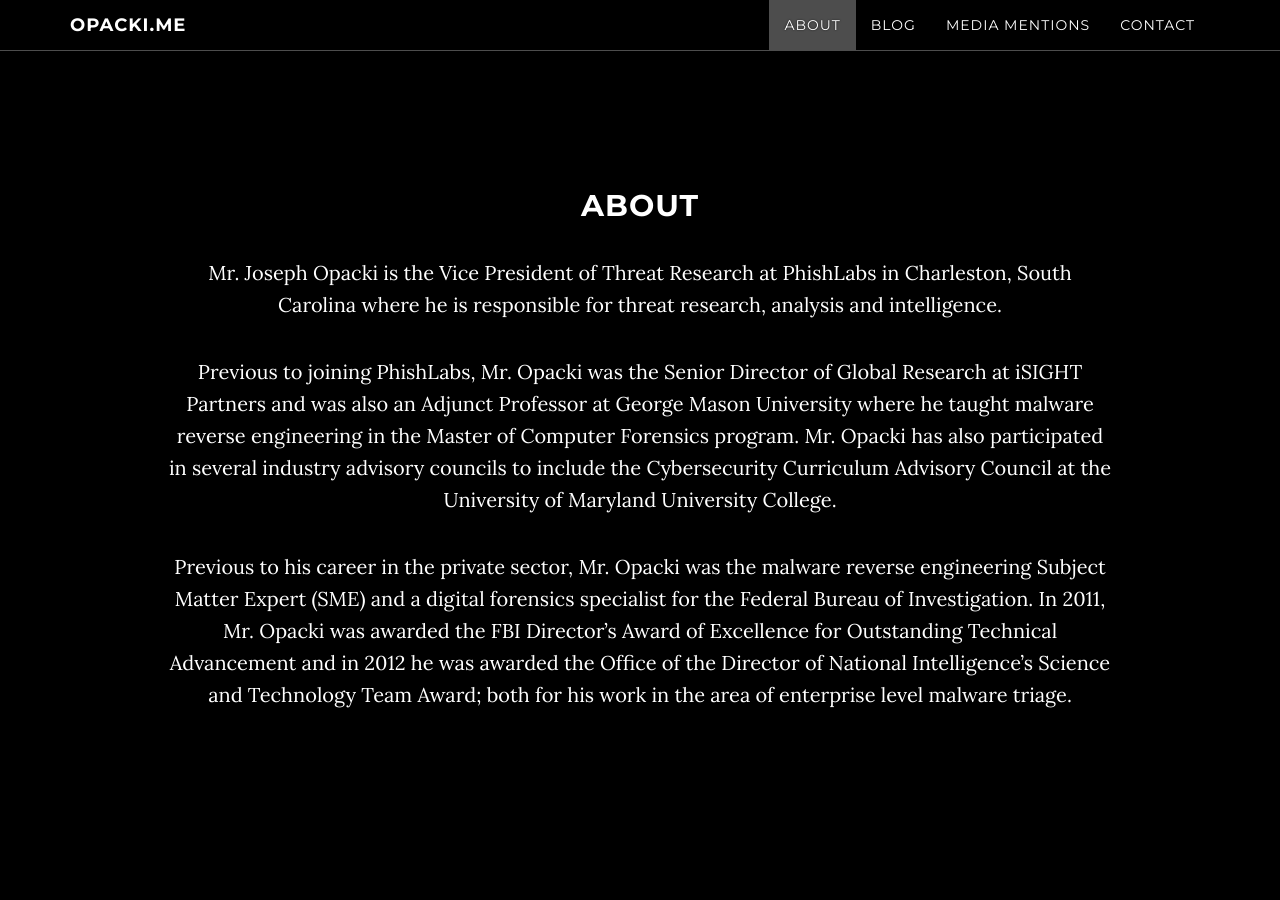
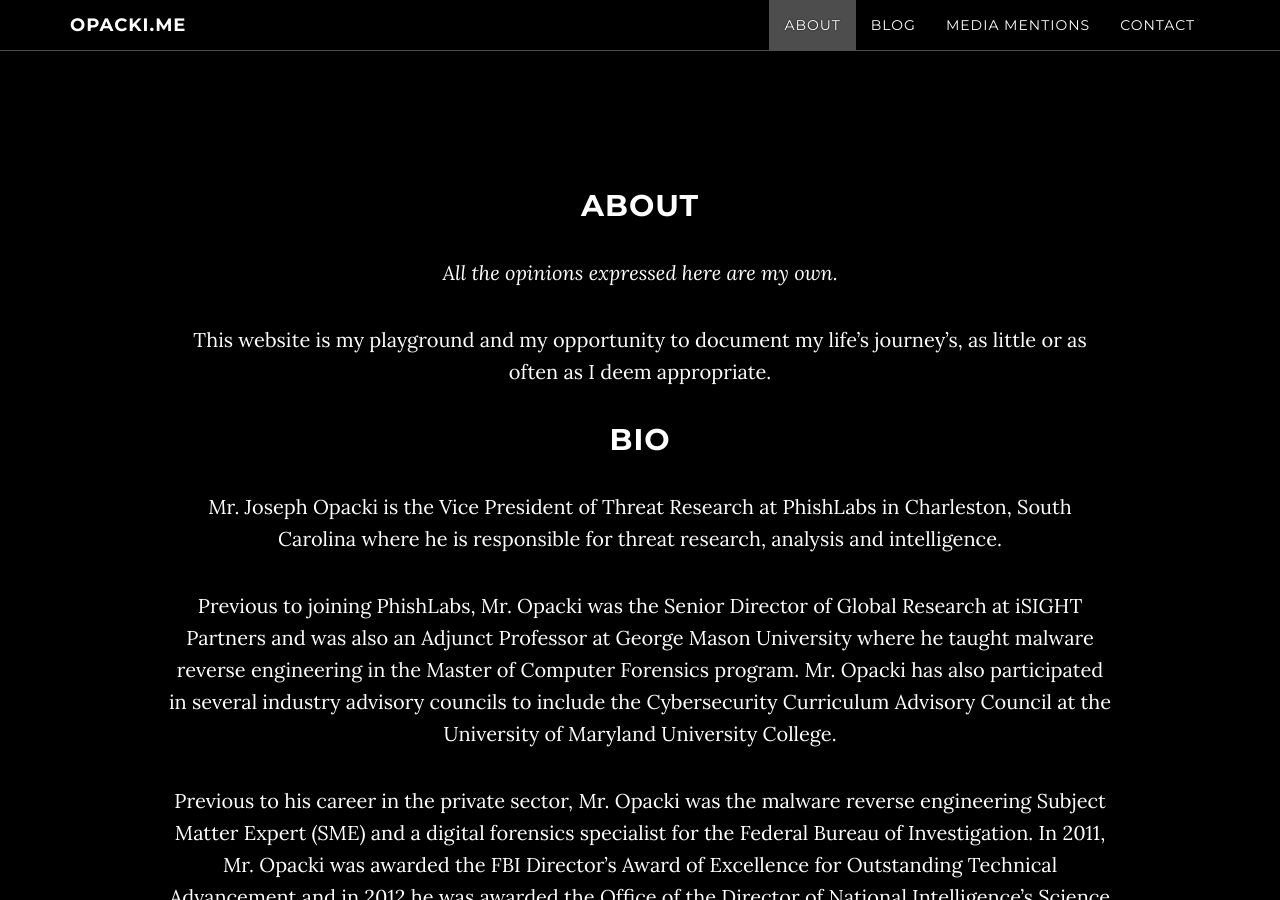
Before and after one commit to getChester/getchester.github.io, a Jekyll site: the page built from index.html, in a window 1280 px wide and 900 px high, scrolled down 961 px. Built offline with Jekyll 4.4.1, drawn with Linux system fonts in a browser that asks for light colours; nearby versions of some CDN libraries; comment, search, counter and statistics services are not loaded; some of the changed text lies outside the part shown.

```diff
--- a/404.html
+++ b/404.html
@@ -2,6 +2,6 @@
 layout: error
 title: 404
 ---
-## Why are you still procrastinating?
+## Woops!
 
-##### Check <a href="http://waitbutwhy.com/2013/11/how-to-beat-procrastination.html" target="_blank">this</a> out if you want to stop looking for pages that don't exist
+#### Please ignore the men behind the curtain.  <a href="http://opacki.me">Why not try here instead?</a>
--- a/_config.yml
+++ b/_config.yml
@@ -110,6 +110,10 @@ syntax-highlight: True
 ############
 
 events:
+  - image: "/img/timeline/cso.jpg"
+    date: "March 23, 2017"
+    description: "IRS makes tax refund scams harder but W-2 phishing attacks continue unabated"
+    link: "http://www.csoonline.com/article/3183537/security/irs-makes-tax-refund-scams-harder-but-w-2-phishing-attacks-continue-unabated.html"
   - image: "/img/timeline/cdm.png"
     date: "February 22, 2017"
     description: "Phishing: A Changing Business Model for a Rampant Problem"
--- a/about.html
+++ b/about.html
@@ -5,6 +5,12 @@ title: About
 ---
 ## About
 
+_All the opinions expressed here are my own._
+
+This website is my playground and my opportunity to document my life's journey's, as little or as often as I deem appropriate.
+
+## Bio
+
 Mr. Joseph Opacki is the Vice President of Threat Research at PhishLabs in Charleston, South Carolina where he is responsible for threat research, analysis and intelligence.
 
 Previous to joining PhishLabs, Mr. Opacki was the Senior Director of Global Research at iSIGHT Partners and was also an Adjunct Professor at George Mason University where he taught malware reverse engineering in the Master of Computer Forensics program. Mr. Opacki has also participated in several industry advisory councils to include the Cybersecurity Curriculum Advisory Council at the University of Maryland University College.
```
